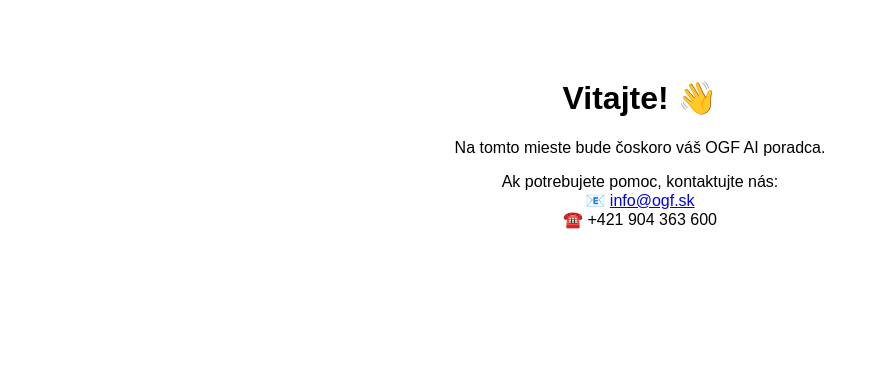
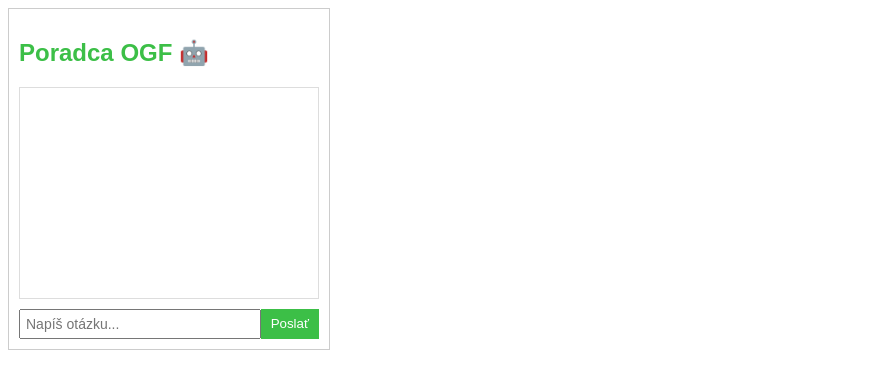
Before and after one commit to branogf/ogf-ai-poradca, a plain HTML site: page index.html in a window 1280 px wide. Shown: the whole page, without its empty margins (0-875 px from the left). Drawn offline with Linux system fonts and the light colour scheme.

Commit message:
Add files via upload

```diff
--- a/index.html
+++ b/index.html
@@ -1,21 +1,23 @@
-
 <!DOCTYPE html>
 <html lang="sk">
 <head>
-  <meta charset="UTF-8" />
-  <meta name="viewport" content="width=device-width, initial-scale=1.0"/>
-  <title>OGF AI Poradca</title>
-  <style>
-    body { font-family: Arial, sans-serif; text-align: center; padding: 50px; }
-    iframe { border: none; width: 100%; height: 80vh; }
-  </style>
+<meta charset="UTF-8" />
+<meta name="viewport" content="width=device-width, initial-scale=1" />
+<title>OGF AI Poradca</title>
+<link rel="stylesheet" href="styles.css" />
 </head>
 <body>
-  <h1>Vitajte! 👋</h1>
-  <p>Na tomto mieste bude čoskoro váš OGF AI poradca.</p>
-  <p>Ak potrebujete pomoc, kontaktujte nás: <br/>
-     📧 <a href="mailto:info@ogf.sk">info@ogf.sk</a><br/>
-     ☎️ +421 904 363 600
-  </p>
+<div id="chat-container">
+  <div id="chat-header">
+    <h2>Poradca OGF 🤖</h2>
+  </div>
+  <div id="chat-messages"></div>
+  <form id="chat-form">
+    <input type="text" id="chat-input" placeholder="Napíš otázku..." autocomplete="off" />
+    <button type="submit">Poslať</button>
+  </form>
+</div>
+
+<script src="script.js"></script>
 </body>
 </html>
--- /dev/null
+++ b/script.js
@@ -0,0 +1,23 @@
+document.getElementById('chat-form').addEventListener('submit', function(event) {
+  event.preventDefault();
+
+  const input = document.getElementById('chat-input');
+  const message = input.value.trim();
+  if (!message) return;
+
+  const messagesContainer = document.getElementById('chat-messages');
+
+  // Zobraziť správu používateľa
+  const userMessage = document.createElement('div');
+  userMessage.textContent = "Ty: " + message;
+  messagesContainer.appendChild(userMessage);
+
+  // Tu by si pridal volanie na AI backend, ale pre demo len echo
+  const botReply = document.createElement('div');
+  botReply.textContent = "Poradca OGF: " + message;
+  botReply.style.color = '#3cbf47';
+  messagesContainer.appendChild(botReply);
+
+  input.value = '';
+  messagesContainer.scrollTop = messagesContainer.scrollHeight;
+});
--- /dev/null
+++ b/styles.css
@@ -0,0 +1,46 @@
+#chat-container {
+  width: 300px;
+  border: 1px solid #ccc;
+  padding: 10px;
+  font-family: Arial, sans-serif;
+}
+
+#chat-header {
+  font-weight: bold;
+  margin-bottom: 10px;
+  color: #3cbf47;
+}
+
+#chat-messages {
+  height: 200px;
+  overflow-y: auto;
+  border: 1px solid #ddd;
+  margin-bottom: 10px;
+  padding: 5px;
+}
+
+#chat-messages div {
+  margin-bottom: 5px;
+}
+
+#chat-form {
+  display: flex;
+}
+
+#chat-input {
+  flex: 1;
+  padding: 5px;
+  font-size: 14px;
+}
+
+#chat-form button {
+  padding: 5px 10px;
+  background-color: #3cbf47;
+  color: white;
+  border: none;
+  cursor: pointer;
+}
+
+#chat-form button:hover {
+  background-color: #32a33a;
+}
```
